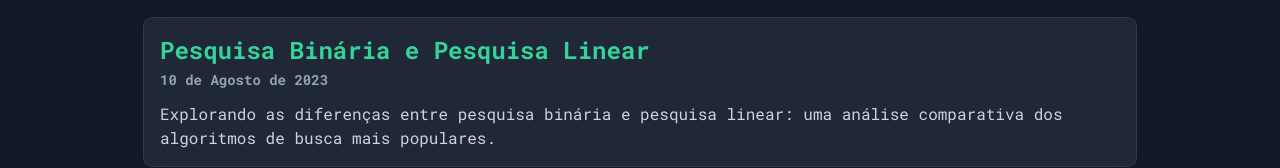
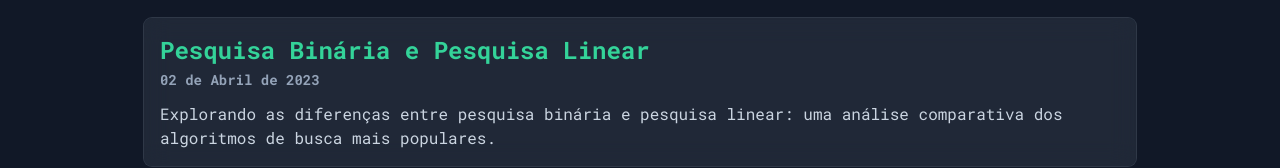
Before and after one commit to erxck/v1, a Next.js app: page /blog in a window 1280 px wide. Shown: the part 322-490 px from the top of the page. Built offline with nearby package versions, Linux system fonts and the light colour scheme; no server answers.

Commit message:
bug fixed

```diff
--- a/src/pages/blog/index.tsx
+++ b/src/pages/blog/index.tsx
@@ -16,7 +16,7 @@ export default function Blog() {
       title: "Pesquisa Binária e Pesquisa Linear",
       description:
         "Explorando as diferenças entre pesquisa binária e pesquisa linear: uma análise comparativa dos algoritmos de busca mais populares.",
-      date: "10 de Agosto de 2023",
+      date: "02 de Abril de 2023",
     },
     {
       title: "O que é um algoritmo?",
```
